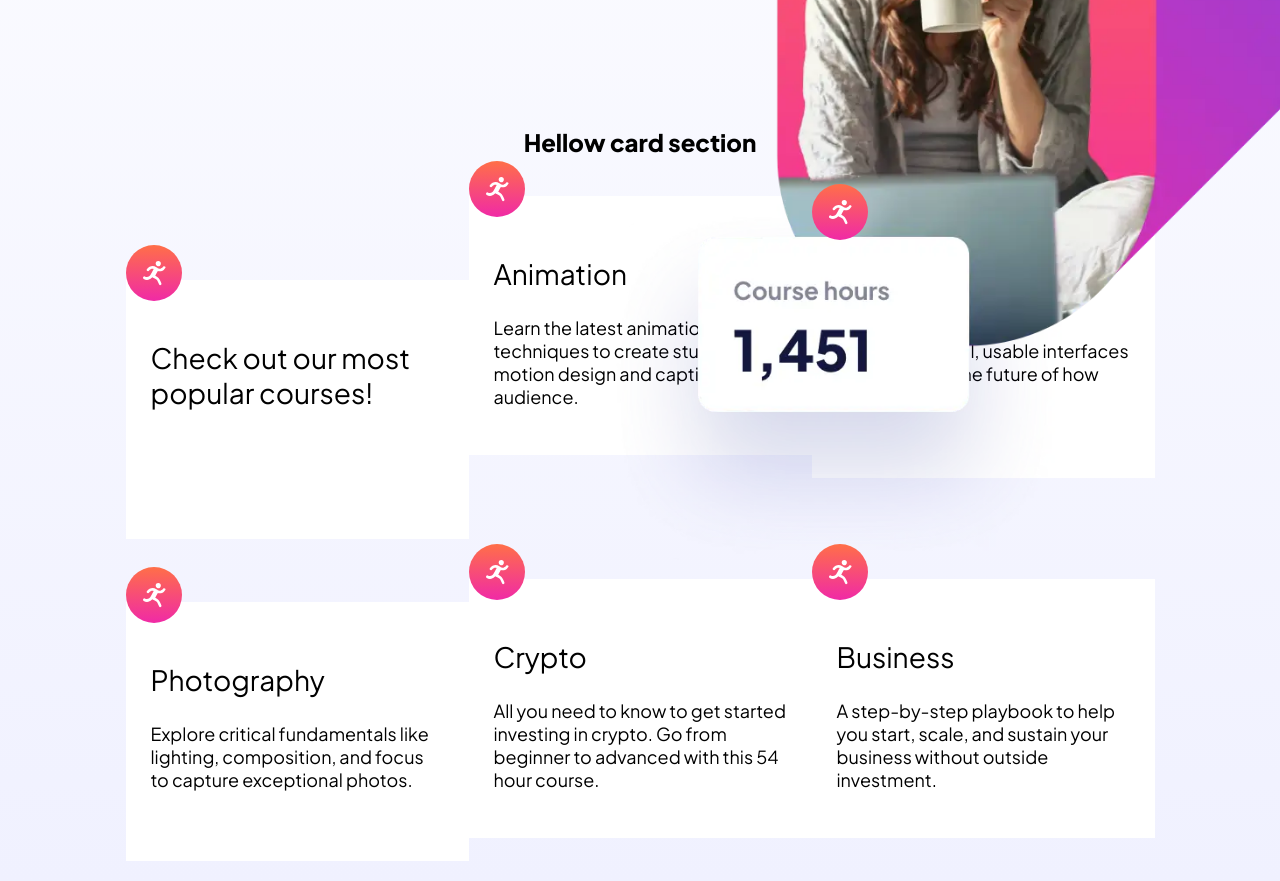
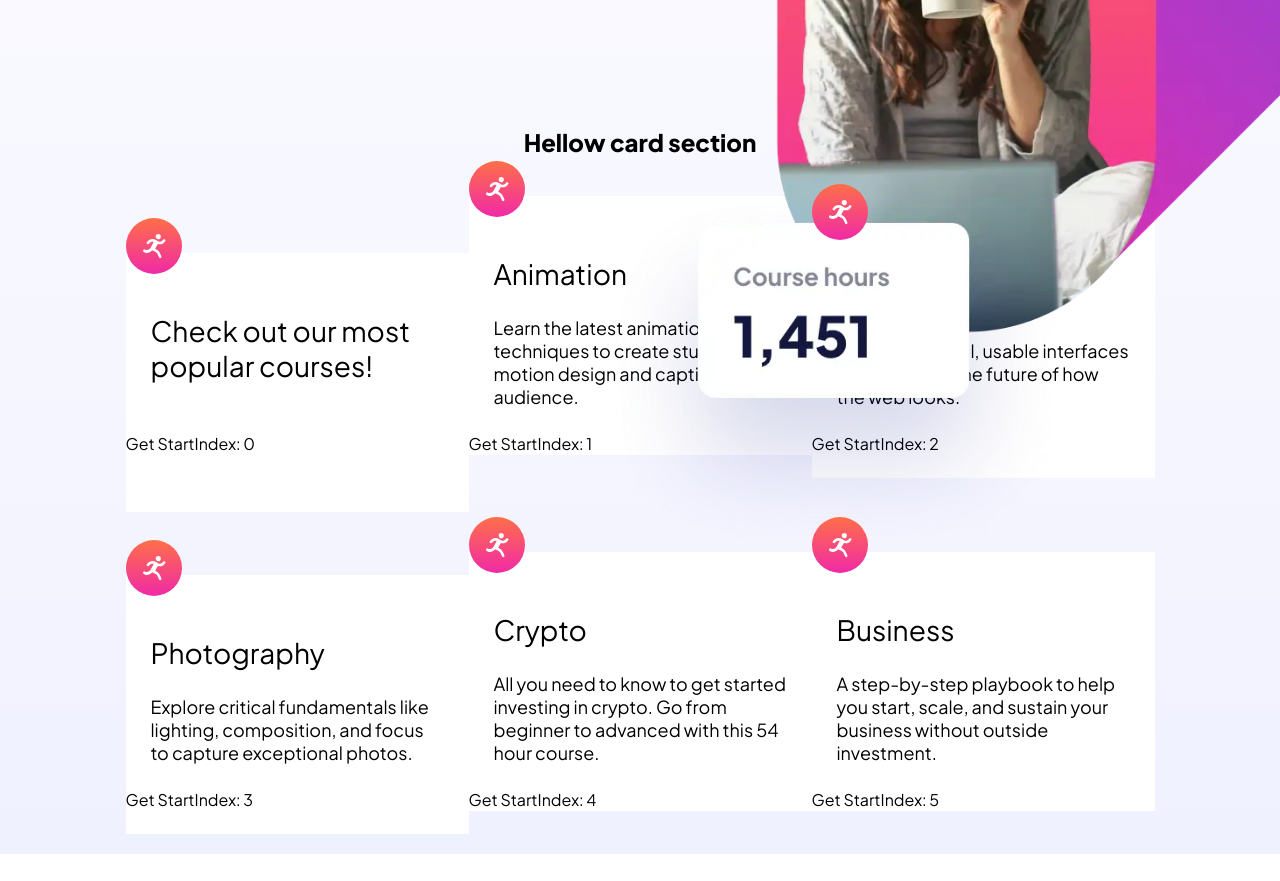
Before and after one commit to PiriyaLapa/Skilled-e-learning-landing-page, a React (Create React App) app: page / in a window 1280 px wide. Shown: the part 560-1441 px from the top of the page. After the commit the page ends 1414 px from the top, so only its background shows below. Built offline with nearby package versions, Linux system fonts and the light colour scheme.

Commit message:
update and try to deploy

```diff
--- a/src/components/Cards/Cards.tsx
+++ b/src/components/Cards/Cards.tsx
@@ -4,16 +4,20 @@ import { CARDDATA } from '../../apis/dataCards';
 import AnimationIcon from '../Icons/AnimationIcon';
 
 interface dataProps {
-    data: CARDDATA
+    data: CARDDATA,
+    index:number;
 }
 export default class Card extends Component<dataProps>{
     render(): ReactNode {
         const { title, content } = this.props.data
+        const index =this.props.index
         return (
             <StyledCards>
                 <AnimationIcon />
                 <span>{title}</span>
                 <span>{content}</span>
+                <span>Get Start</span>
+                <span>Index: {index}</span>
             </StyledCards>
         )
     }
--- a/src/components/Cards/styleds.ts
+++ b/src/components/Cards/styleds.ts
@@ -1,28 +1,27 @@
-import styled from 'styled-components';
+import styled from "styled-components";
 
 export const StyledCards = styled.div`
-    max-width:350px;
-    max-height:322px;
-    margin:20px auto;
-    font-weight:400;
-    font-style:normal;
-    display:inline-block;
-    background-color:#fff;
+  max-width: 350px;
+  max-height: 322px;
+  margin: 20px auto;
+  font-weight: 400;
+  font-style: normal;
+  display: inline-block;
+  background-color: #fff;
 
-    @media screen and (min-width:375px){
-        width:343px;
-        height:259px;
-        text-align:left;
-        :nth-child(2){
-            display:block;
-            font-size:28px;
-            padding-left:25px;
-
-        }
-        :nth-child(3){
-            display:block;
-            font-size:18px;
-            padding:25px;
-        }
+  @media screen and (min-width: 375px) {
+    width: 343px;
+    height: 259px;
+    text-align: left;
+    :nth-child(2) {
+      display: block;
+      font-size: 28px;
+      padding-left: 25px;
     }
+    :nth-child(3) {
+      display: block;
+      font-size: 18px;
+      padding: 25px;
+    }
+  }
 `;
--- a/src/pages/LandingPage/sections/CardSection.tsx
+++ b/src/pages/LandingPage/sections/CardSection.tsx
@@ -1,16 +1,18 @@
-import { Component, ReactNode } from 'react';
-import { StyledCardSection } from './styles';
-import Card from '../../../components/Cards/Cards';
-import { dataApisCard } from '../../../apis/dataCards';
-
+import { Component, ReactNode } from "react";
+import { StyledCardSection } from "./styles";
+import Card from "../../../components/Cards/Cards";
+import { dataApisCard } from "../../../apis/dataCards";
 
 export default class CardSection extends Component {
   render(): ReactNode {
     return (
       <StyledCardSection>
         <h1>Hellow card section</h1>
-                {dataApisCard.map((cardData) => <Card key={cardData.id} data={cardData} />)}
+        {/* {dataApisCard.map((cardData) => <Card key={cardData.id} data={cardData} />)} */}
+        {dataApisCard.map((cardData, index) => (
+          <Card key={index} data={cardData} index={index} />
+        ))}
       </StyledCardSection>
-        )
+    );
   }
 }
--- a/src/pages/LandingPage/sections/styles.ts
+++ b/src/pages/LandingPage/sections/styles.ts
@@ -5,7 +5,6 @@ export const StyledHeader = styled.div`
 `;
 
 export const StyledHero = styled.div`
-
   // Mobile screen
   @media screen and (min-width: 375px) {
     //
@@ -46,7 +45,7 @@ export const ContentBox = styled.div`
   @media screen and (min-width: 1440px) {
     display: flex;
     flex-direction: column;
-    padding:38px;
+    padding: 38px;
   }
 `;
 export const StyledTabletImg = styled.img<{ urlImg: string }>`
@@ -66,6 +65,9 @@ export const StyledTabletHero2 = styled.img`
 `;
 
 export const StyledCardSection = styled.section`
-  max-height:888px;
-  width:100%;
+  height: auto;
+  width: 100%;
+  @media screen and (min-width: 375px) {
+    max-height: 2615px;
+  }
 `;
--- a/src/pages/LandingPage/styles.ts
+++ b/src/pages/LandingPage/styles.ts
@@ -5,10 +5,11 @@ export const StyledLandingPage = styled.div`
     position:relative;
     overflow:hidden;
     background: linear-gradient(180deg, #FFF 0%, #F0F1FF 100%);
+    height:auto;
 
     // Mobile screen size
     @media screen and (min-width:375px){
-        max-height:2615px;
+        // max-height:2615px;
     };
 
     // Tablet screen size
```
Lines whose indentation alone changed are shown as unchanged.
